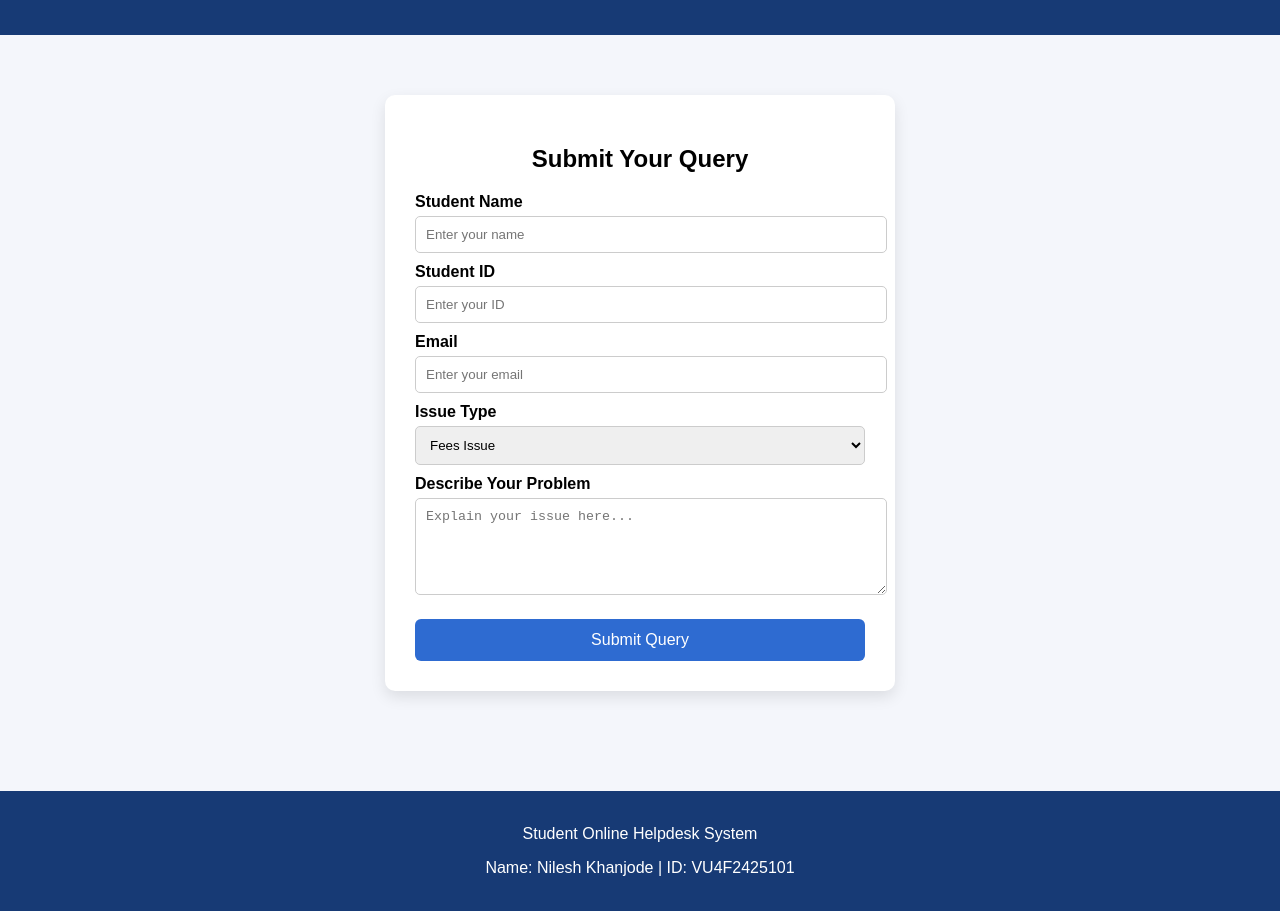
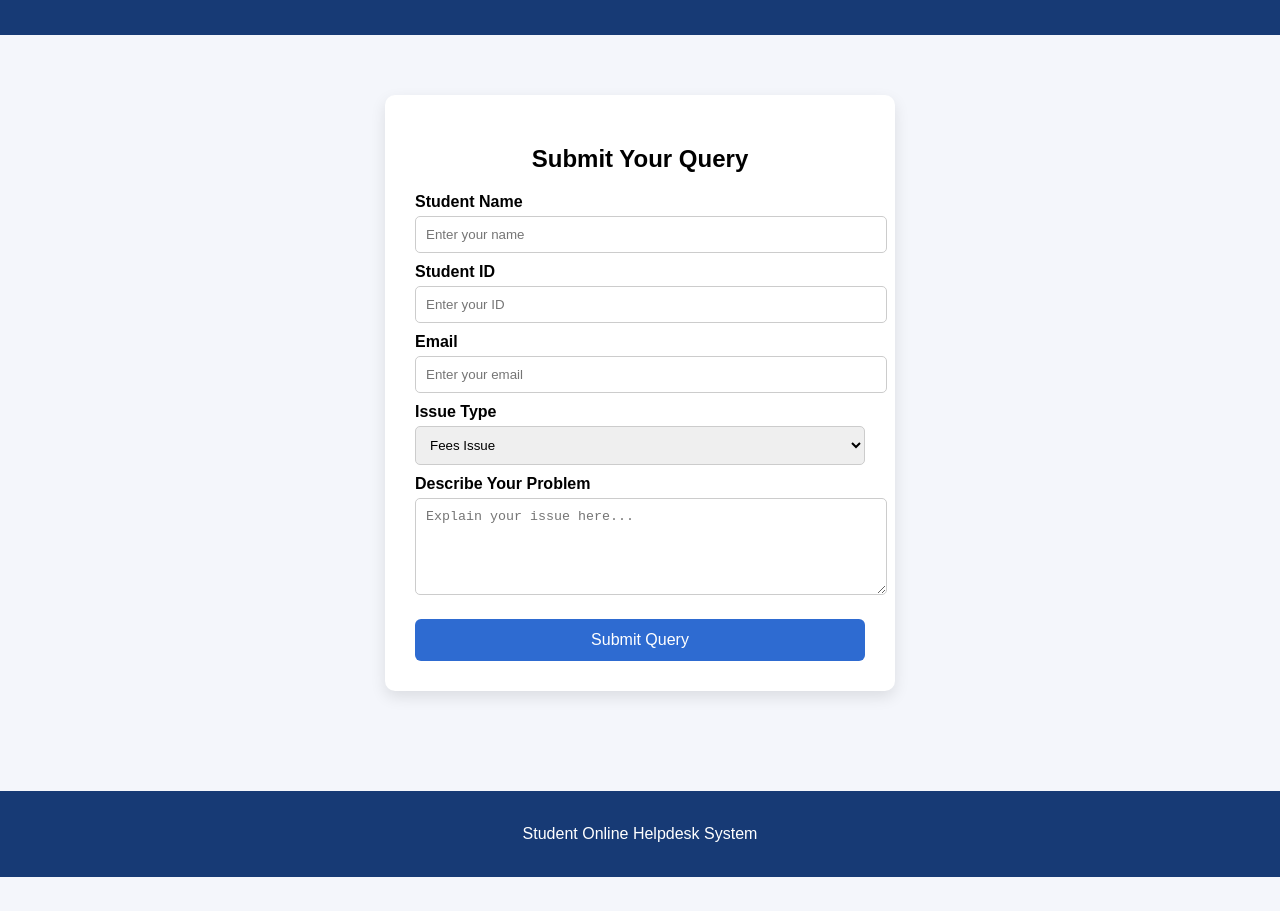
Before and after one commit to ITSMENilesh/StudentOnlineHelpdesk, a website: page submit_query.html in a window 1280 px wide. Shown: the part 69-980 px from the top of the page. After the commit the page ends 946 px from the top, so only its background shows below. Drawn offline with Linux system fonts and the light colour scheme.

Commit message:
Remove query submission script and footer
Removed the query submission script and footer information.

```diff
--- a/submit_query.html
+++ b/submit_query.html
@@ -62,7 +62,6 @@
 <!-- Footer -->
 <div class="footer">
 <p>Student Online Helpdesk System</p>
-<p>Name: Nilesh Khanjode | ID: VU4F2425101</p>
 </div>
 <script>
 async function submitQuery(e){
```
